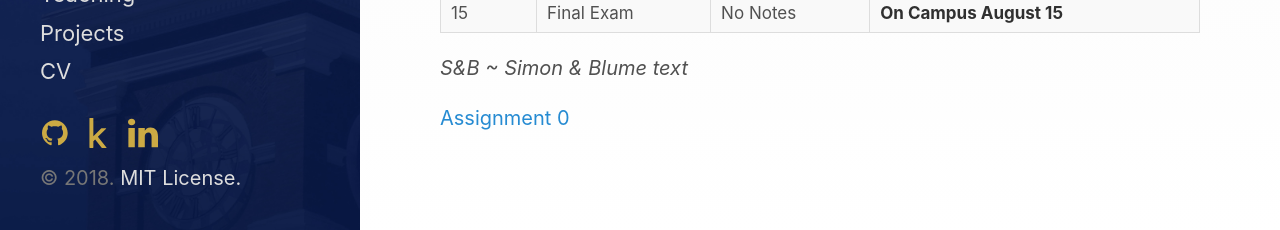
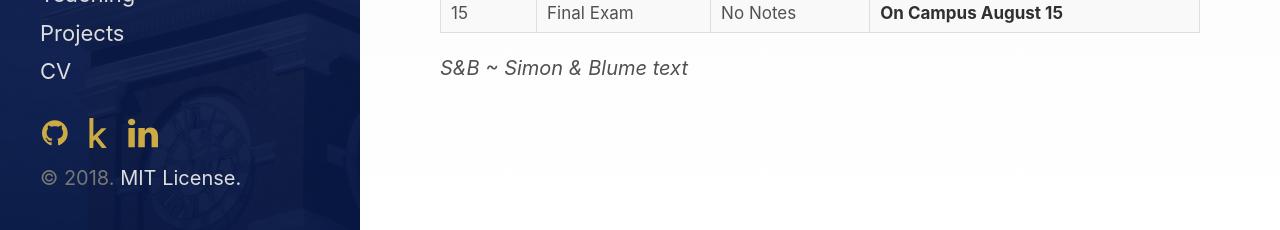
Before and after one commit to joepatten/joepatten.github.io, a Jekyll site: the page built from pages/teaching/math_bootcamp.md, in a window 1280 px wide. Shown: the part 2247-2477 px from the top of the page. Built offline with Jekyll 4.4.1, drawn with Linux system fonts in a browser that asks for light colours.

```diff
--- a/pages/teaching/math_bootcamp.md
+++ b/pages/teaching/math_bootcamp.md
@@ -136,6 +136,3 @@
 | 15 | Final Exam | No Notes | **On Campus August 15** |
 
 *S&B ~ Simon & Blume text*
-
-
-[Assignment 0]({{ site.page }}assignment_0.pdf)
```
Also changed, not shown: 3 other files.
